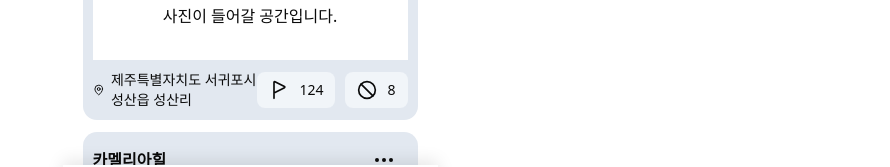
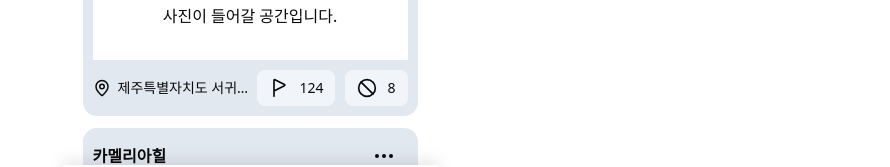
Before and after one commit to way-po-int/waypoint-fe, a Next.js app: page /collection/1 in a window 1280 px wide. Shown: the part 230-397 px from the top of the page, without its empty margins (390-1280 px from the left). Built offline with nearby package versions, Linux system fonts and the light colour scheme.

Commit message:
feat(collection): 장소의 주소가 너무 길면 일부 생략하도록 구현 [WAPO-83]

```diff
--- a/components/collection/detailpage/PlaceCard.tsx
+++ b/components/collection/detailpage/PlaceCard.tsx
@@ -22,12 +22,12 @@ const PlaceCard = ({ place }: { place: Place }) => {
       <div className="h-22 bg-white flex items-center justify-center">
         사진이 들어갈 공간입니다.
       </div>
-      <div className="flex flex-row w-full justify-between items-center">
-        <div className="flex gap-[7px] items-center">
-          <MapPinIcon className="w-4.5 h-4.5" />
-          <p className="text-sm">{place.placeAddress}</p>
+      <div className="flex flex-row w-full justify-between items-center gap-2">
+        <div className="flex gap-[7px] items-center min-w-0 flex-1">
+          <MapPinIcon className="size-4.5 flex-shrink-0" />
+          <p className="text-sm overflow-hidden text-ellipsis whitespace-nowrap min-w-0">{place.placeAddress}</p>
         </div>
-        <div className="flex gap-2.5">
+        <div className="flex gap-2.5 flex-shrink-0">
           <Button
             variant="ghost"
             className="bg-slate-100 rounded-2 px-[3px] py-[2px] gap-2.5"
```
